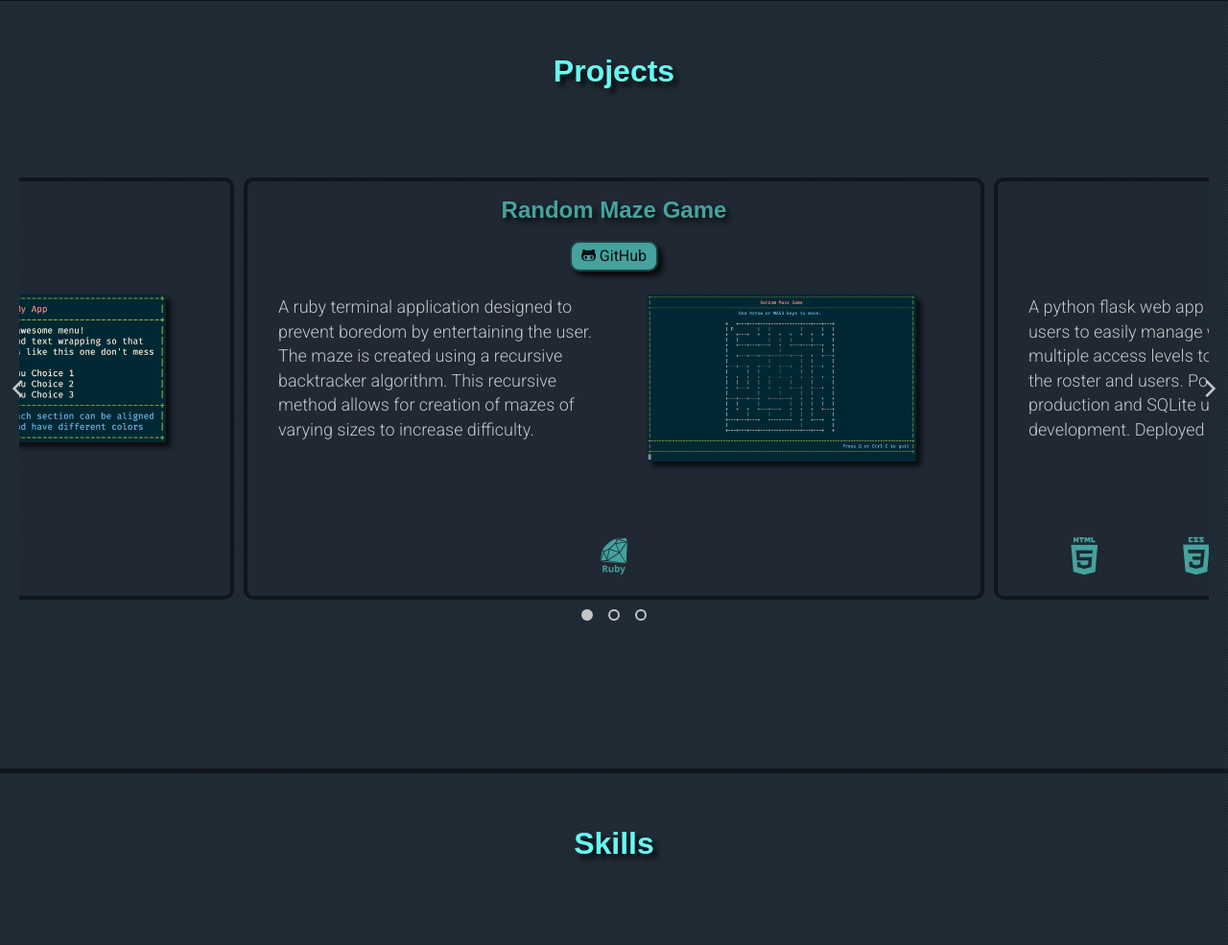
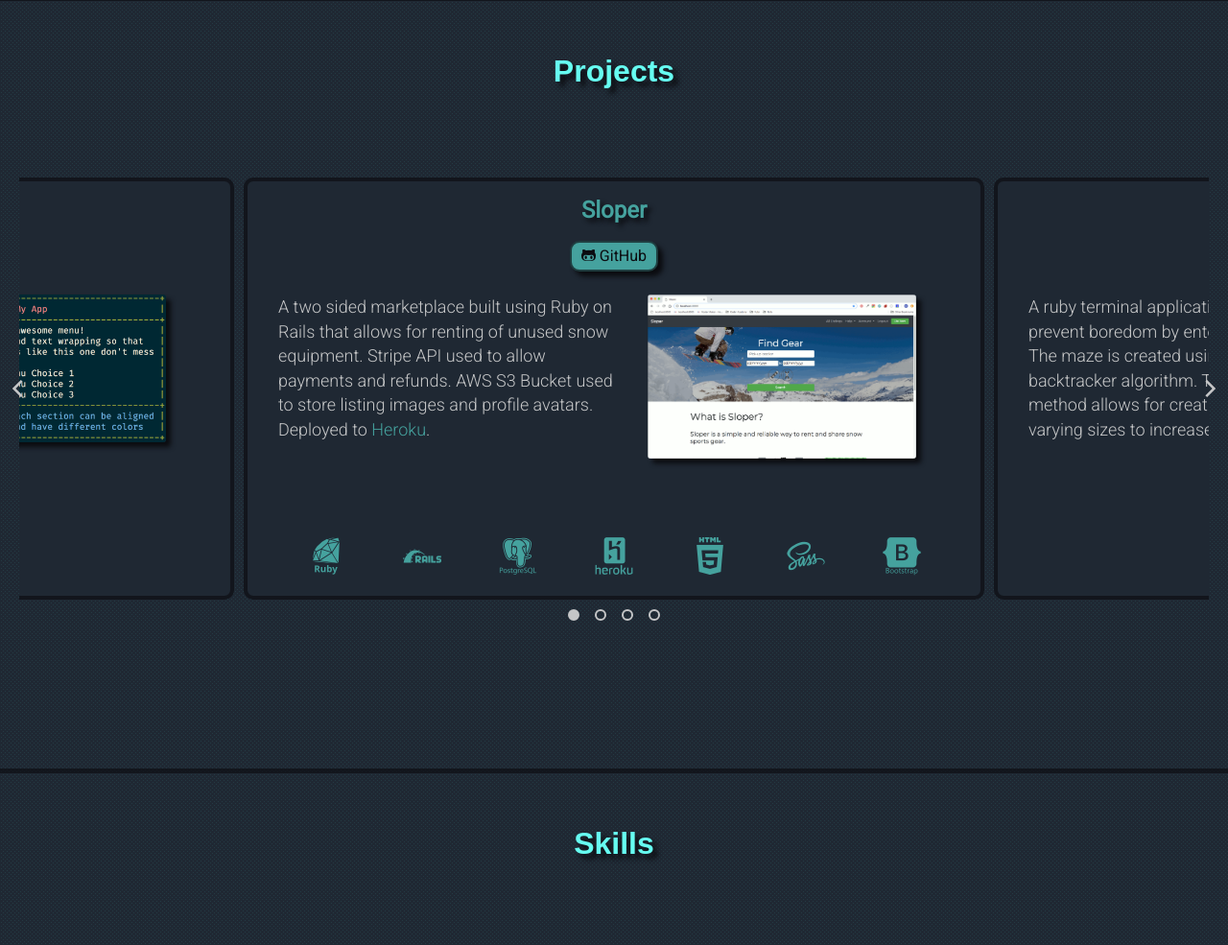
Before and after one commit to dav-armour/Portfolio, a plain HTML site: page index.html in a window 1280 px wide. Shown: the part 1609-2594 px from the top of the page at 96% size. Drawn offline with nearby package versions, Linux system fonts and the light colour scheme; no server answers; a web font is replaced by a local one.

Commit message:
add gif screenshots and sloper project

```diff
--- a/index.html
+++ b/index.html
@@ -55,6 +55,23 @@
     <h2>Projects</h2>
     <div class="carousel" id="project-carousel">
       <div class="carousel-cell">
+        <h3><a href="https://sloper.herokuapp.com/" target="_blank">Sloper</a></h3>
+        <p>A two sided marketplace built using Ruby on Rails that allows for renting of unused snow equipment. Stripe API used to allow payments and refunds. AWS S3 Bucket used to store listing images and profile avatars. Deployed to <a href="https://sloper.herokuapp.com/" target="_blank">Heroku</a>. </p>
+        <a class="button" href="https://github.com/dav-armour/sloper" target="_blank">
+          <i class="fab fa-github-alt"></i> GitHub
+        </a>
+        <img src="images/sloper-ss.gif" alt="Screenshot of maze game">
+        <ul class="project-skills">
+          <li><i class="devicon-ruby-plain-wordmark"></i></li>
+          <li><i class="devicon-rails-plain-wordmark"></i></li>
+          <li><i class="devicon-postgresql-plain-wordmark"></i></li>
+          <li><i class="devicon-heroku-plain-wordmark"></i></li>
+          <li><i class="devicon-html5-plain-wordmark"></i></li>
+          <li><i class="devicon-sass-original"></i></li>
+          <li><i class="devicon-bootstrap-plain-wordmark"></i></li>
+        </ul>
+      </div>
+      <div class="carousel-cell">
         <h3>Random Maze Game</h3>
         <p>A ruby terminal application designed to prevent boredom by entertaining the user. The maze is created using a recursive backtracker algorithm. This recursive method allows for creation of mazes of varying sizes to increase difficulty.</p>
         <a class="button" href="https://github.com/dav-armour/random-maze-game" target="_blank">
@@ -66,12 +83,12 @@
         </ul>
       </div>
       <div class="carousel-cell">
-        <h3>Roster Maker</h3>
+        <h3><a href="https://roster-maker.herokuapp.com/" target="_blank">Roster Maker</a></h3>
         <p>A python flask web app designed to allow users to easily manage work rosters. Has multiple access levels to allow for modifying the roster and users. PostreSQL used for production and SQLite used for development. Deployed to <a href="https://roster-maker.herokuapp.com/" target="_blank">Heroku</a>. </p>
         <a class="button" href="https://github.com/dav-armour/roster-maker" target="_blank">
           <i class="fab fa-github-alt"></i> GitHub
         </a>
-        <img src="images/roster-maker-ss.png" alt="Screenshot of roster maker web app">
+        <img src="images/roster-maker-ss.gif" alt="Screenshot of roster maker web app">
         <ul class="project-skills">
           <li><i class="devicon-html5-plain-wordmark"></i></li>
           <li><i class="devicon-css3-plain-wordmark"></i></li>
--- a/scss/main.scss
+++ b/scss/main.scss
@@ -550,8 +550,6 @@ nav {
     h2 {
       grid-area: 1 / 1 / 2 / 4;
       align-self: stretch;
-      // margin-top: 45px;
-      // margin-bottom: 0;
     }
 
     p {
```
Also changed, not shown: images/roster-maker-ss.gif (added), images/sloper-ss.gif (added).
